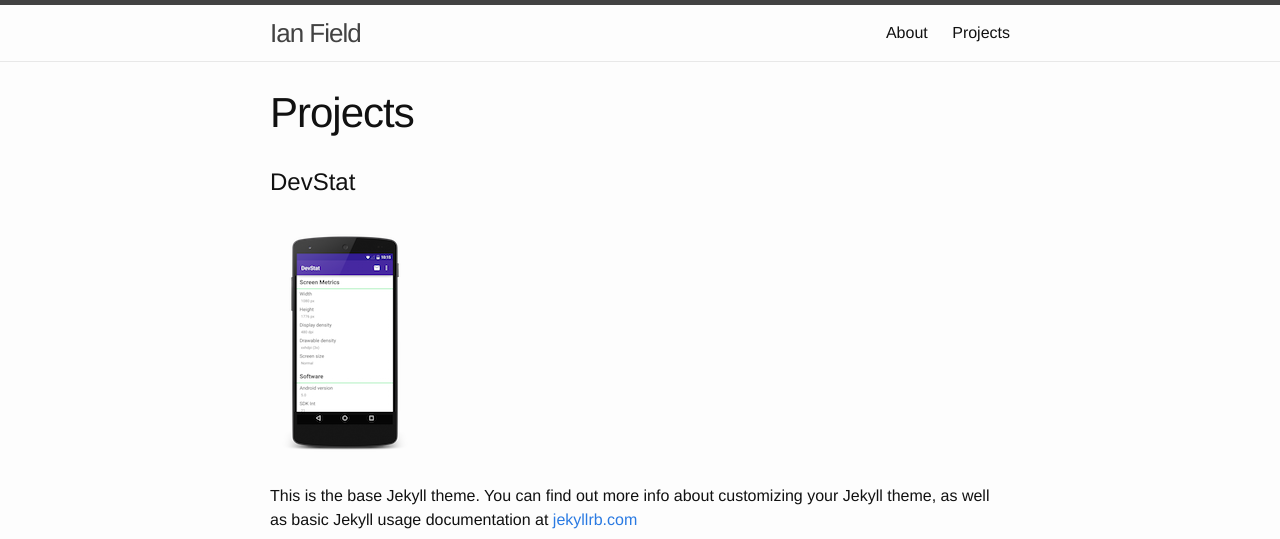
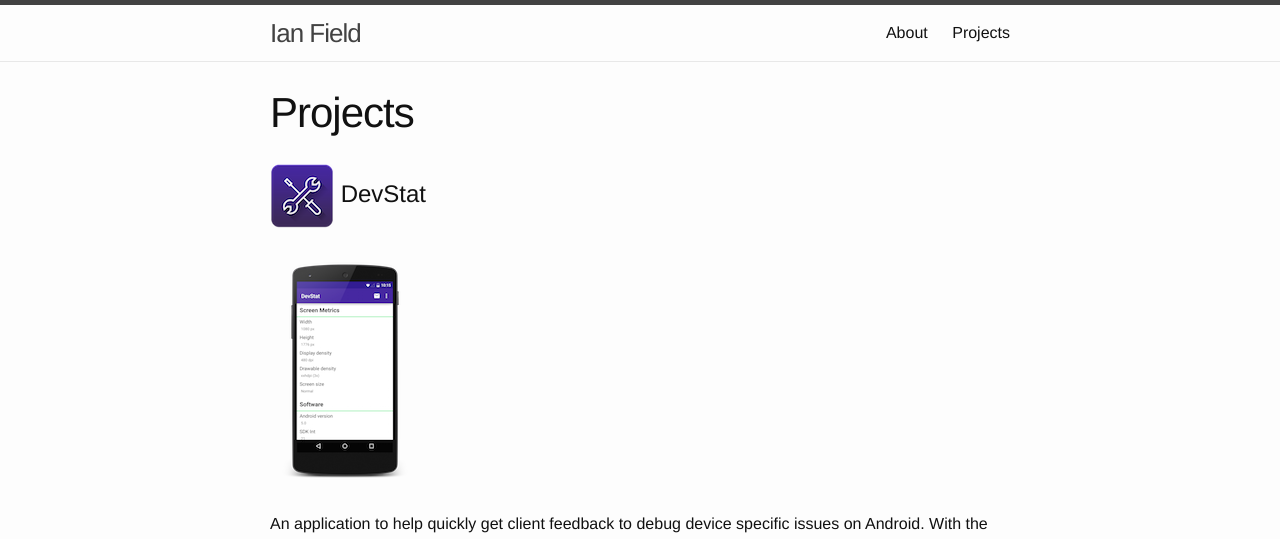
Before and after one commit to IanField90/ianfield90.github.io, a Jekyll site: the page built from projects.md, in a window 1280 px wide. Shown: the top 539 px of the page. Built offline with Jekyll 4.4.1, drawn with Linux system fonts in a browser that asks for light colours; some of the changed text lies outside the part shown.

Commit message:
Style pages

```diff
--- a/projects.md
+++ b/projects.md
@@ -3,12 +3,12 @@
 title: Projects
 permalink: /projects/
 ---
-# DevStat
+# ![DevStat Icon](/assets/devstat_launcher.png) DevStat
 
 ![DevStat](/assets/DevStat.png)
 
-This is the base Jekyll theme. You can find out more info about customizing your Jekyll theme, as well as basic Jekyll usage documentation at [jekyllrb.com](http://jekyllrb.com/)
+An application to help quickly get client feedback to debug device specific issues on Android. With the ability to email these statistics if required.
 
-You can find the source code for the Jekyll new theme at: [github.com/jglovier/jekyll-new](https://github.com/jglovier/jekyll-new)
+[![Google Play](http://developer.android.com/images/brand/en_generic_rgb_wo_60.png)](https://play.google.com/store/apps/details?id=uk.co.ianfield.devstat)
 
-You can find the source code for Jekyll at [github.com/jekyll/jekyll](https://github.com/jekyll/jekyll)
+[Contribute](http://github.com/IanField90/DevStat)
```
Also changed, not shown: about.md (+4 -3 lines), assets/devstat_launcher.png (added).
